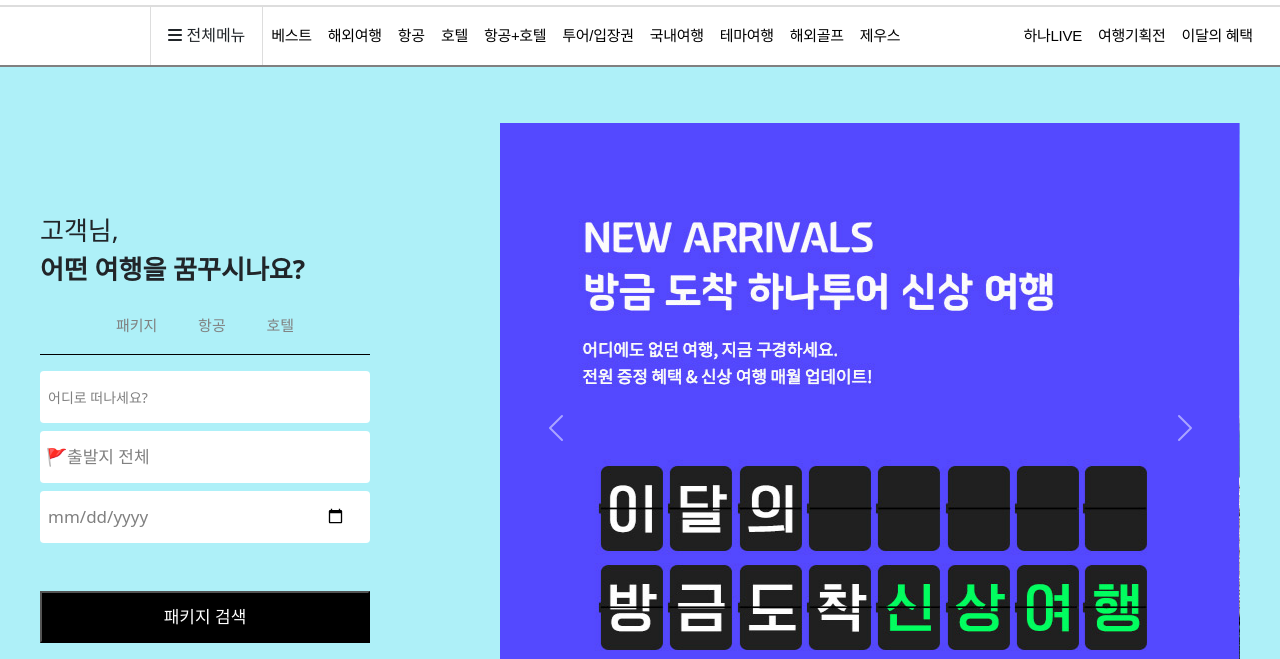
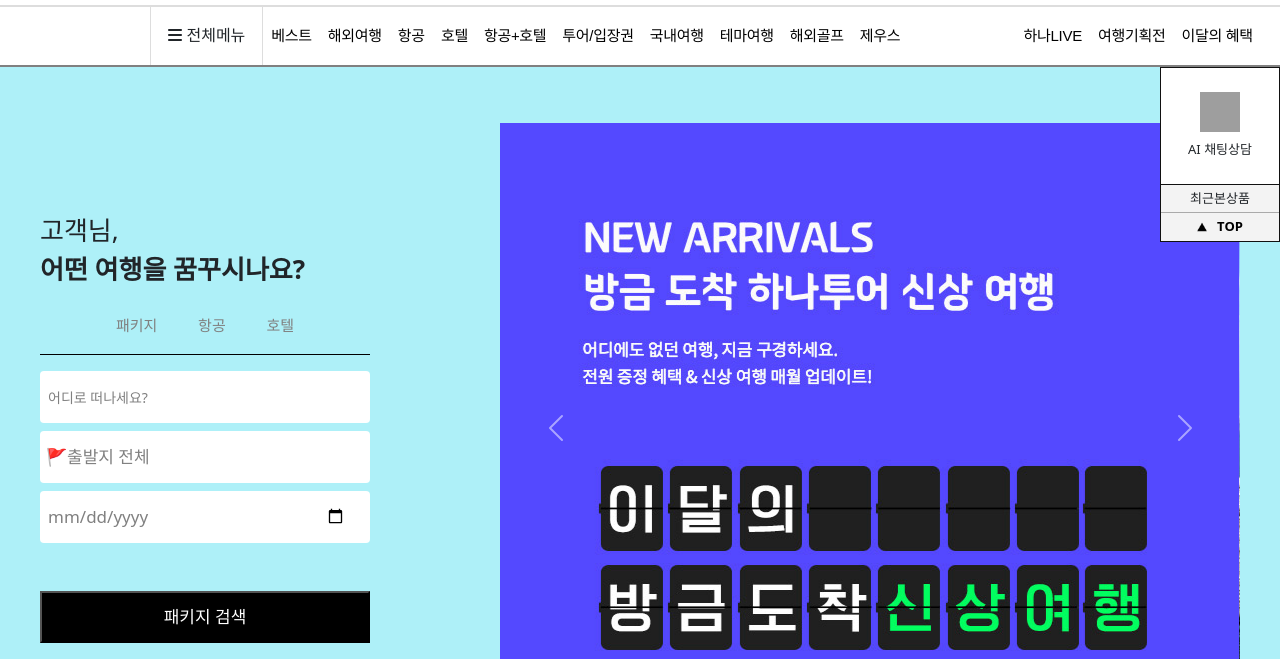
Before and after one commit to devcodemaestro/Group-Hana-Tour, a plain HTML site: page index.html in a window 1280 px wide. Shown: the part 141-800 px from the top of the page. Drawn offline with nearby package versions, Linux system fonts and the light colour scheme; grey boxes are pictures that could not be loaded; a web font is replaced by a local one.

Commit message:
chattingbox

```diff
--- a/index.html
+++ b/index.html
@@ -29,7 +29,7 @@
   </head>
 
   <body>
-    <nav class="container nav-first-o pt-3">
+    <nav class="container nav-first-o pt-3" id="top_park">
       <div style="text-align: right">
         <a href="/login.html" class="col ps-3">로그인</a>
         <a href="#" class="col ps-3">회원가입</a>
@@ -233,6 +233,20 @@
           </div>
         </div>
       </nav>
+      <div class="chattingBox_park">
+        <div class="chattingFirst_park text-center p-4">
+            <img src="https://image.hanatour.com/usr/static/svg/ico_chatai_big.svg" width="40px" height="40px" >
+            <div class="mt-2">AI 채팅상담</div>
+        </div>
+        <div class="chattingSecond_park text-center p-1">최근본상품</div>
+        <div class="chattingThird_park fw-bold p-1 d-flex justify-content-center">
+            <div class="firstA_park">
+                <a href="#top_park" class=""><img src="./tour_foto/topicon_park.png" width="10px" height="10px"></a>
+            </div>
+            <div class="secondA_park">
+                <a href="#top_park">TOP</a>
+            </div>
+        </div>
     </div>
 
     <!-- minje 수정사항1 : class="first-page-o-s" 추가 -->
--- a/style.css
+++ b/style.css
@@ -1,3 +1,31 @@
+.chattingBox_park{
+  border: 1px solid #111;
+  width: 120px;
+  background-color: #fff;
+  position: fixed;
+  right: 0;
+  z-index: 2000;
+  font-size: 13px;
+}
+.chattingFirst_park{
+  border-bottom: 1px solid #111;
+}
+.chattingSecond_park{
+  border-bottom: 1px solid #aaa;
+}
+.chattingSecond_park, .chattingThird_park{
+  background-color: #f3f3f3;
+}
+.chattingThird_park a{
+  text-decoration: none;
+  color: black;
+}
+.firstA_park{
+  margin-right: 5px;
+}
+.secondA_park{
+  margin-left: 5px;
+}
 .none-kim a {
   text-decoration: none;
   color: black;
@@ -34,6 +62,9 @@
   /* 화면이 더 작아지면 1열로 변경하여 모바일에 최적화 */
   .col-md-3 {
     width: 100%;           /* 전체 너비를 사용하여 1열로 변경 */
+  }
+  .chattingBox_park{
+    display: none;
   }
 }
 
```
